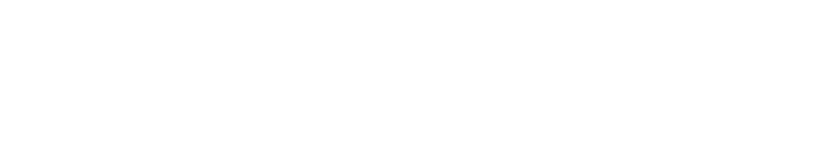
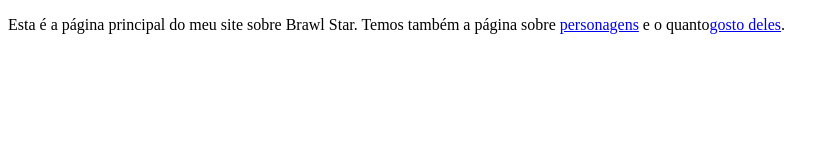
Before and after one commit to ufjf-dcc202/ufjf-dcc202-2023-3-a-atv5-JonathanReis-bit, a website: page index.html in a window 1280 px wide. Shown: the whole page, without its empty margins (0-835 px from the left). Drawn offline with Linux system fonts and the light colour scheme.

Commit message:
adiciona main com conteudo

```diff
--- a/index.html
+++ b/index.html
@@ -6,6 +6,8 @@
     <title> DCC202 - Atividade 5: Jonathan Reis</title>
 </head>
 <body>
-
+    <main>
+        <p>Esta é a página principal do meu site sobre Brawl Star. Temos também a página sobre <a href="personagens.html">personagens</a> e o quanto<a href="preferencias.html">gosto deles</a>.</p>
+    </main>
 </body>
 </html>
```
